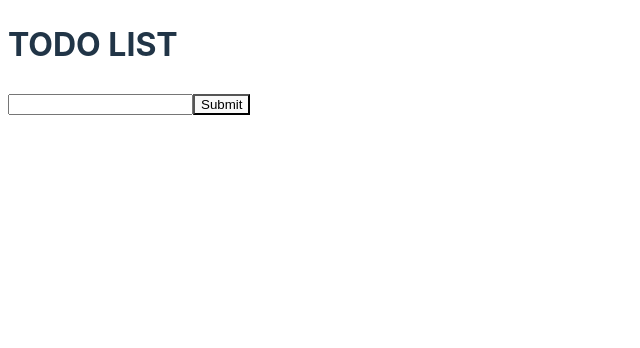
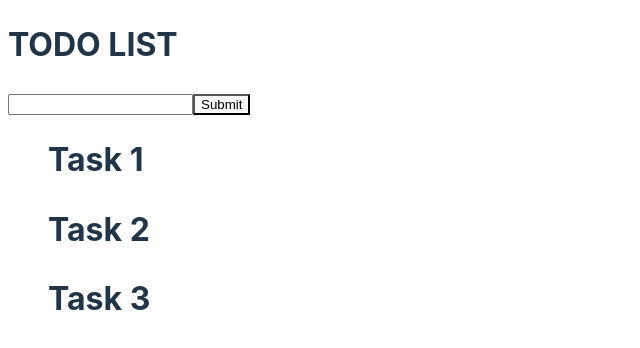
Before and after one commit to YongsakSaengsuk/Vue_simple_todolist, a Vue app: page / in a window 1280 px wide. Shown: the top 348 px of the page, without its empty margins (0-640 px from the left). Built offline with nearby package versions, Linux system fonts and the light colour scheme.

Commit message:
create list from data

```diff
--- a/src/App.vue
+++ b/src/App.vue
@@ -1,5 +1,6 @@
 <script>
 import Form from './components/Form.vue'
+import List from './components/List.vue'
 
 export default {
   name: 'App',
@@ -13,7 +14,8 @@ import Form from './components/Form.vue'
     }
   },
   components: {
-        Form
+    Form,
+    List
   },
   methods: {
     saveText(value) {
@@ -27,7 +29,10 @@ import Form from './components/Form.vue'
 <template>
   <div>
     <h1>TODO LIST</h1>
-    <Form :saveText="saveText"/>
+    <Form :saveText="saveText" />
+    <ul>
+      <List v-for="tasks in tasks" :key="tasks.id" :taskname="tasks.text"/>
+    </ul>
   </div>
 </template>
 
@@ -38,9 +43,11 @@ import Form from './components/Form.vue'
   will-change: filter;
   transition: filter 300ms;
 }
+
 .logo:hover {
   filter: drop-shadow(0 0 2em #646cffaa);
 }
+
 .logo.vue:hover {
   filter: drop-shadow(0 0 2em #42b883aa);
 }
--- a/src/components/List.vue
+++ b/src/components/List.vue
@@ -0,0 +1,16 @@
+<template>
+    <h1>
+        {{ taskname }}
+    </h1>
+</template>
+<script>
+export default {
+    name: 'List',
+    props: {
+        taskname: String
+    }
+}
+</script>
+<style>
+
+</style>
```
Lines whose indentation alone changed are shown as unchanged.
